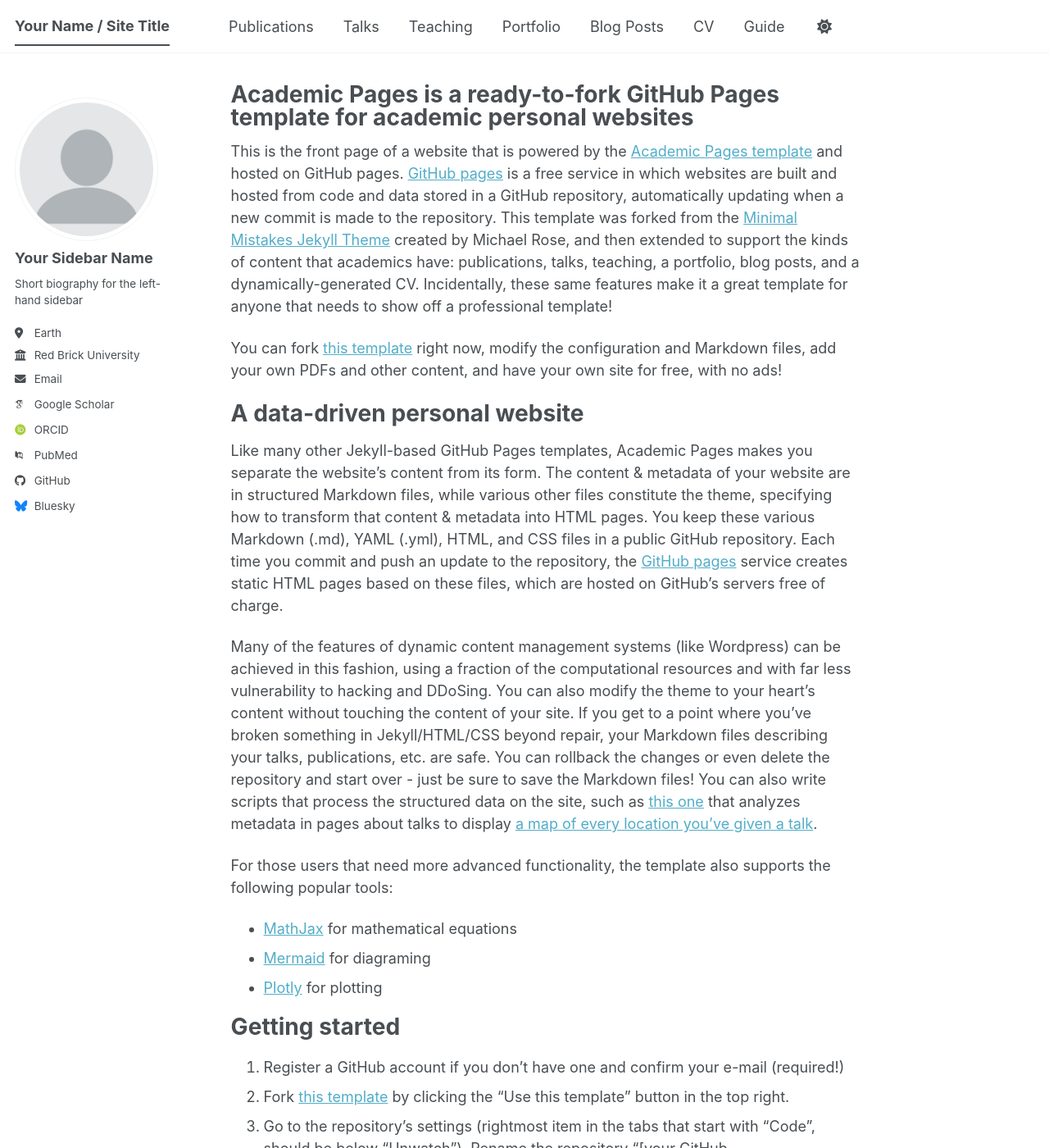
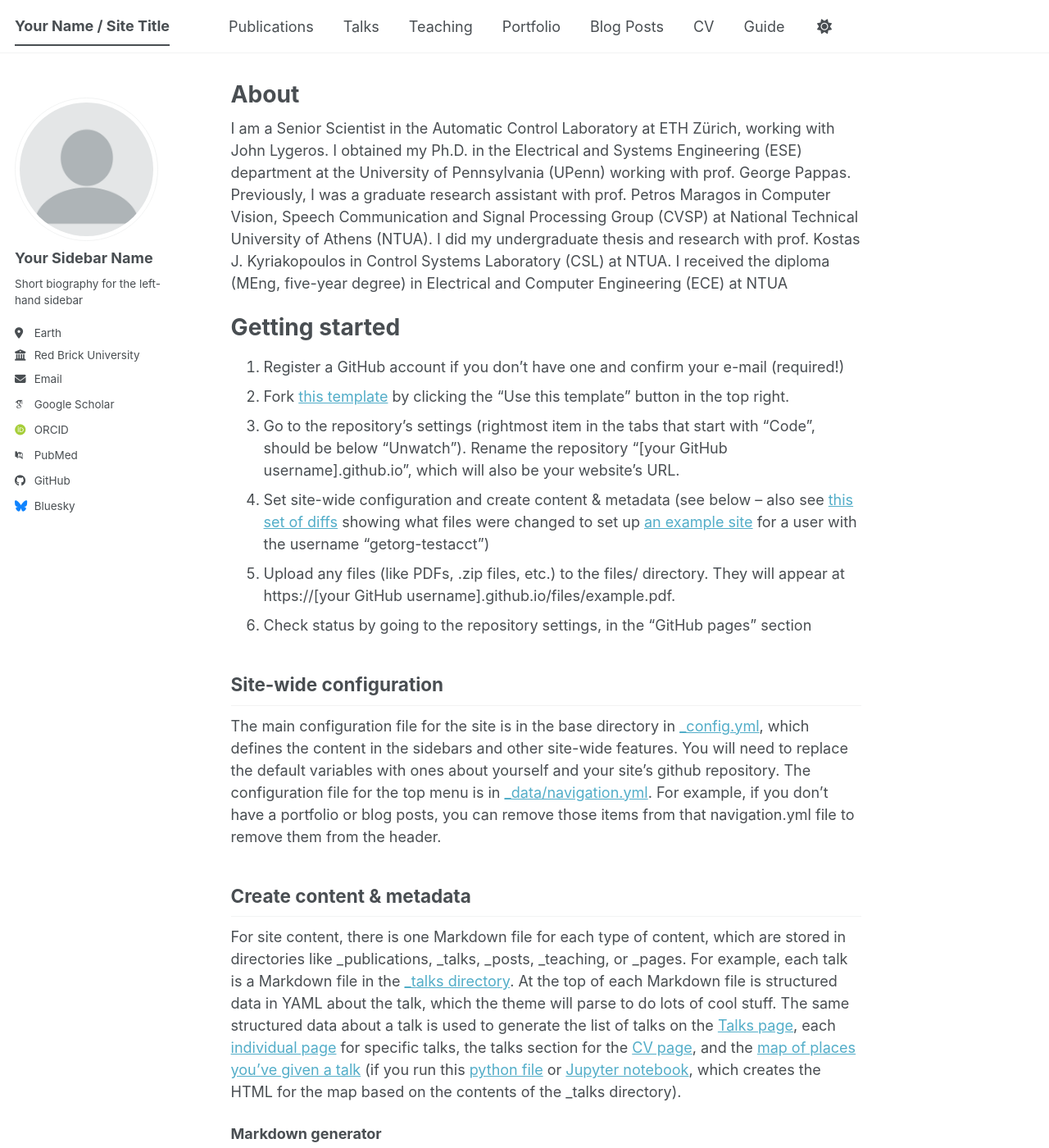
Before and after one commit to antsiamis/antsiamis.github.io, a Jekyll site: the page built from _pages/about.md, in a window 1280 px wide and 1400 px high. Shown: the whole window at 82% size. Built offline with Jekyll 4.4.1, drawn with Linux system fonts in a browser that asks for light colours; some web fonts are replaced; a script bundle is joined from its source files by our own code; library files that are not in the unit come from our copies.

Commit message:
Update about.md

```diff
--- a/_pages/about.md
+++ b/_pages/about.md
@@ -1,26 +1,13 @@
 ---
 permalink: /
-title: "Academic Pages is a ready-to-fork GitHub Pages template for academic personal websites"
+title: "About"
 author_profile: true
 redirect_from:
   - /about/
   - /about.html
 ---
 
-This is the front page of a website that is powered by the [Academic Pages template](https://github.com/academicpages/academicpages.github.io) and hosted on GitHub pages. [GitHub pages](https://pages.github.com) is a free service in which websites are built and hosted from code and data stored in a GitHub repository, automatically updating when a new commit is made to the repository. This template was forked from the [Minimal Mistakes Jekyll Theme](https://mmistakes.github.io/minimal-mistakes/) created by Michael Rose, and then extended to support the kinds of content that academics have: publications, talks, teaching, a portfolio, blog posts, and a dynamically-generated CV. Incidentally, these same features make it a great template for anyone that needs to show off a professional template!
-
- You can fork [this template](https://github.com/academicpages/academicpages.github.io) right now, modify the configuration and Markdown files, add your own PDFs and other content, and have your own site for free, with no ads!
-
-A data-driven personal website
-======
-Like many other Jekyll-based GitHub Pages templates, Academic Pages makes you separate the website's content from its form. The content & metadata of your website are in structured Markdown files, while various other files constitute the theme, specifying how to transform that content & metadata into HTML pages. You keep these various Markdown (.md), YAML (.yml), HTML, and CSS files in a public GitHub repository. Each time you commit and push an update to the repository, the [GitHub pages](https://pages.github.com/) service creates static HTML pages based on these files, which are hosted on GitHub's servers free of charge.
-
-Many of the features of dynamic content management systems (like Wordpress) can be achieved in this fashion, using a fraction of the computational resources and with far less vulnerability to hacking and DDoSing. You can also modify the theme to your heart's content without touching the content of your site. If you get to a point where you've broken something in Jekyll/HTML/CSS beyond repair, your Markdown files describing your talks, publications, etc. are safe. You can rollback the changes or even delete the repository and start over - just be sure to save the Markdown files! You can also write scripts that process the structured data on the site, such as [this one](https://github.com/academicpages/academicpages.github.io/blob/master/talkmap.ipynb) that analyzes metadata in pages about talks to display [a map of every location you've given a talk](https://academicpages.github.io/talkmap.html).
-
-For those users that need more advanced functionality, the template also supports the following popular tools:
-- [MathJax](https://www.mathjax.org/) for mathematical equations
-- [Mermaid](https://mermaid.js.org/) for diagraming
-- [Plotly](https://plotly.com/javascript/) for plotting
+I am a Senior Scientist in the Automatic Control Laboratory at ETH Zürich, working with John Lygeros. I obtained my Ph.D. in the Electrical and Systems Engineering (ESE) department at the University of Pennsylvania (UPenn) working with prof. George Pappas. Previously, I was a graduate research assistant with prof. Petros Maragos in Computer Vision, Speech Communication and Signal Processing Group (CVSP) at National Technical University of Athens (NTUA). I did my undergraduate thesis and research with prof. Kostas J. Kyriakopoulos in Control Systems Laboratory (CSL) at NTUA. I received the diploma (MEng, five-year degree) in Electrical and Computer Engineering (ECE) at NTUA
 
 Getting started
 ======
```
